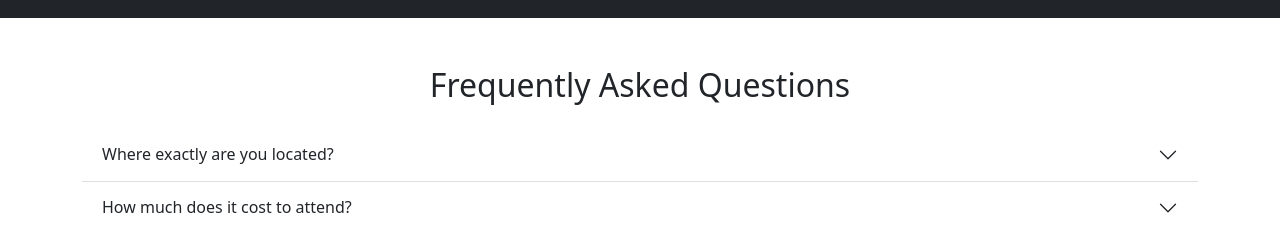
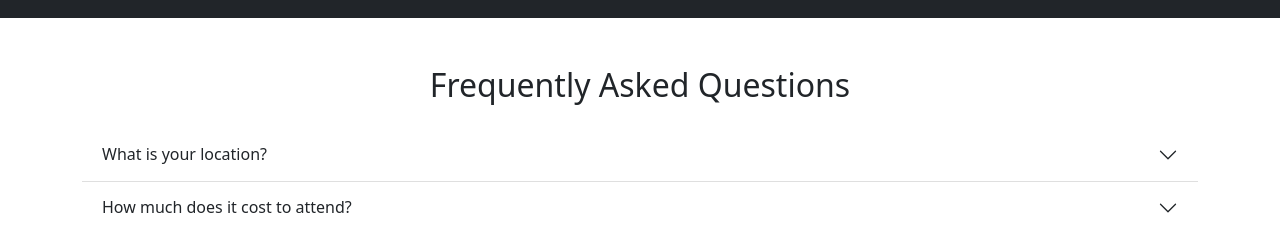
Before and after one commit to sadafshaikh28/frontend-bootcamp, a plain HTML site: page index.html in a window 1280 px wide. Shown: the part 2240-2471 px from the top of the page. Drawn offline with nearby package versions, Linux system fonts and the light colour scheme.

Commit message:
changed location question accordian.

```diff
--- a/index.html
+++ b/index.html
@@ -160,7 +160,7 @@
                 <div class="accordion-item">
                   <h2 class="accordion-header">
                     <button class="accordion-button collapsed" type="button" data-bs-toggle="collapse" data-bs-target="#question-one" >
-                      Where exactly are you located?
+                      What is your location?
                     </button>
                   </h2>
                   <div id="question-one" class="accordion-collapse collapse"  data-bs-parent="#questions">
```
